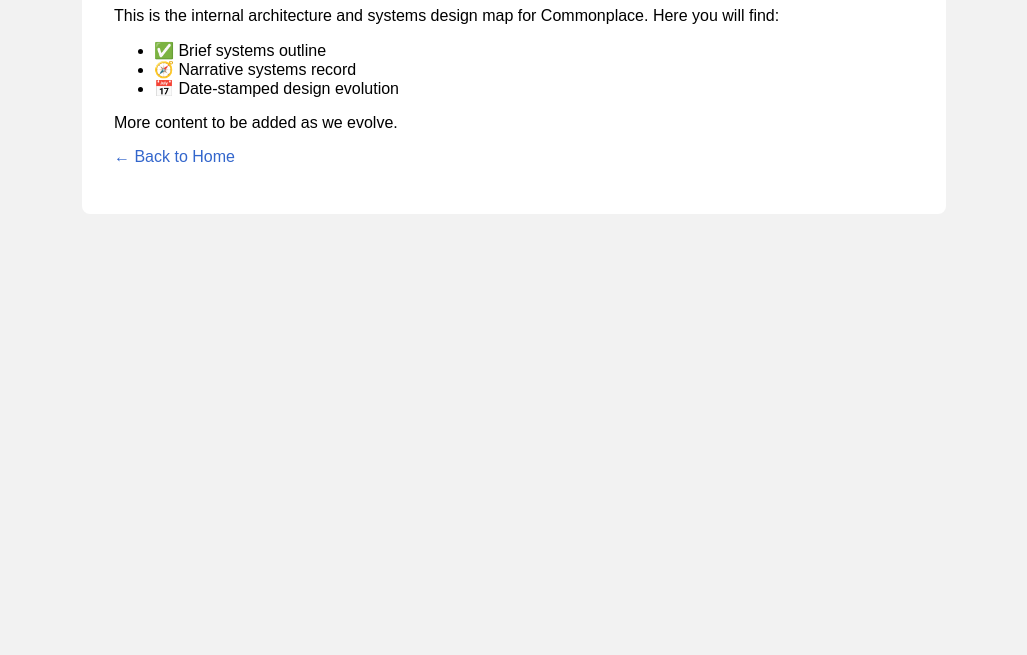
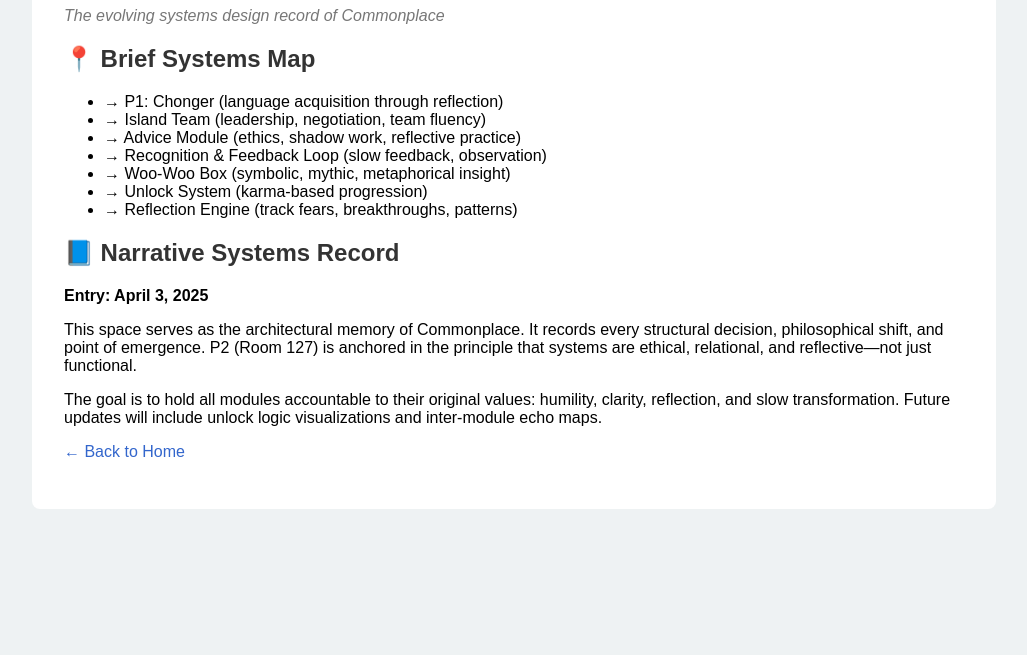
Before and after one commit to commonplace-site/commonplace, a plain HTML site: page room127.html in a window 1280 px wide. Shown: the part 145-800 px from the top of the page, without its empty margins (126-1153 px from the left). Drawn offline with Linux system fonts and the light colour scheme.

Commit message:
Add files via upload

```diff
--- a/room127.html
+++ b/room127.html
@@ -3,23 +3,36 @@
 <html lang="en">
 <head>
     <meta charset="UTF-8">
-    <title>Room 127</title>
+    <title>Room 127 – Systems Design Map</title>
     <style>
-        body { font-family: Arial, sans-serif; padding: 2rem; background: #f2f2f2; }
-        .container { max-width: 800px; margin: auto; background: white; padding: 2rem; border-radius: 8px; }
+        body { font-family: Arial, sans-serif; padding: 2rem; background: #eef2f3; }
+        .container { max-width: 900px; margin: auto; background: white; padding: 2rem; border-radius: 8px; }
+        h1, h2 { color: #333; }
+        .note { font-style: italic; color: #777; }
         a { text-decoration: none; color: #3366cc; }
     </style>
 </head>
 <body>
     <div class="container">
         <h1>Room 127 (P2)</h1>
-        <p>This is the internal architecture and systems design map for Commonplace. Here you will find:</p>
+        <p class="note">The evolving systems design record of Commonplace</p>
+
+        <h2>📍 Brief Systems Map</h2>
         <ul>
-            <li>✅ Brief systems outline</li>
-            <li>🧭 Narrative systems record</li>
-            <li>📅 Date-stamped design evolution</li>
+            <li>→ P1: Chonger (language acquisition through reflection)</li>
+            <li>→ Island Team (leadership, negotiation, team fluency)</li>
+            <li>→ Advice Module (ethics, shadow work, reflective practice)</li>
+            <li>→ Recognition & Feedback Loop (slow feedback, observation)</li>
+            <li>→ Woo-Woo Box (symbolic, mythic, metaphorical insight)</li>
+            <li>→ Unlock System (karma-based progression)</li>
+            <li>→ Reflection Engine (track fears, breakthroughs, patterns)</li>
         </ul>
-        <p>More content to be added as we evolve.</p>
+
+        <h2>📘 Narrative Systems Record</h2>
+        <p><strong>Entry: April 3, 2025</strong></p>
+        <p>This space serves as the architectural memory of Commonplace. It records every structural decision, philosophical shift, and point of emergence. P2 (Room 127) is anchored in the principle that systems are ethical, relational, and reflective—not just functional.</p>
+        <p>The goal is to hold all modules accountable to their original values: humility, clarity, reflection, and slow transformation. Future updates will include unlock logic visualizations and inter-module echo maps.</p>
+
         <p><a href="index.html">← Back to Home</a></p>
     </div>
 </body>
```
Also changed, not shown: adversaria.html (+20 -10 lines).
